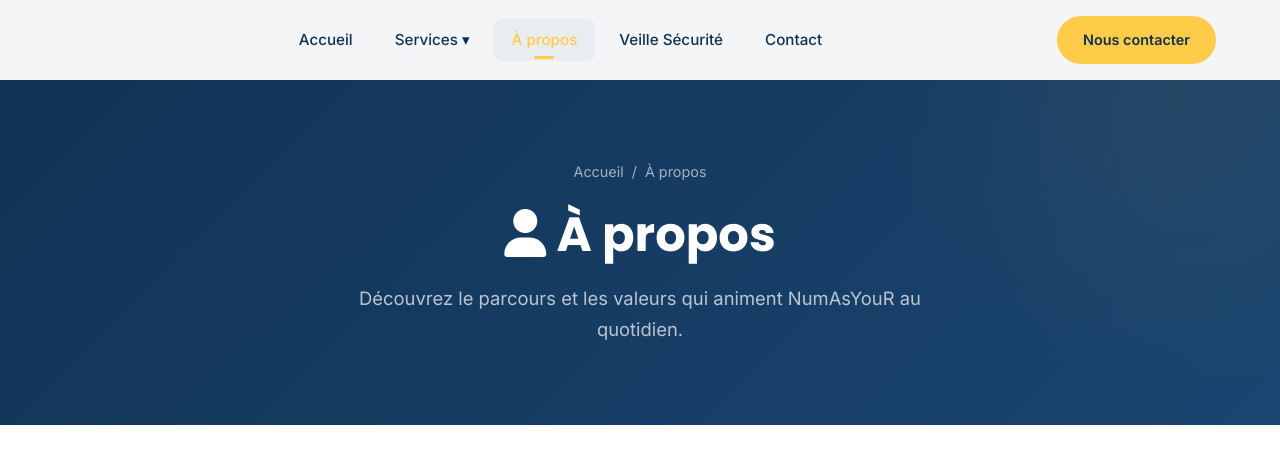
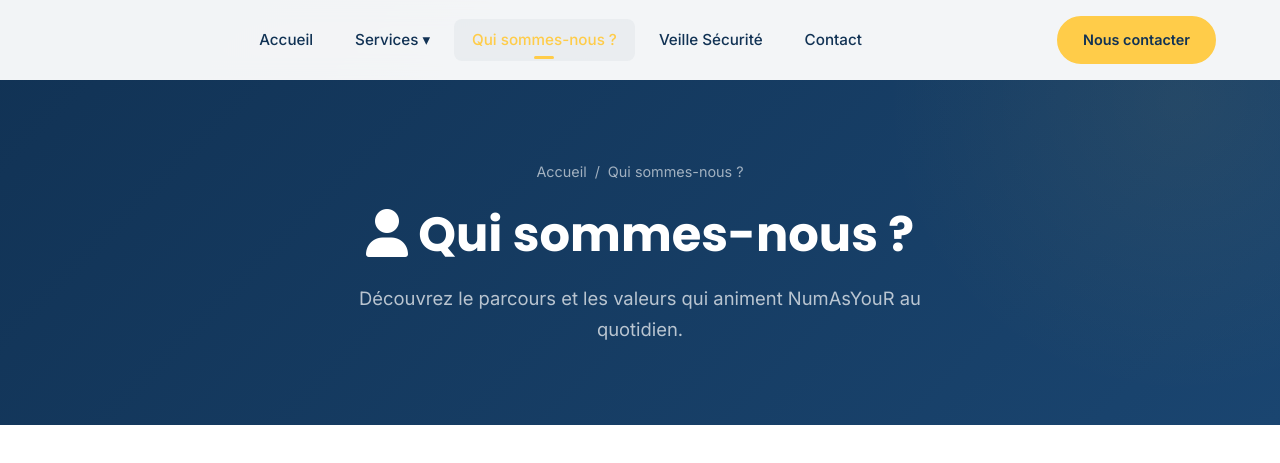
Before and after one commit to 0xz3x/numasyour-web, a Flask app: page /a-propos in a window 1280 px wide. Shown: the top 463 px of the page. Run offline with Flask 3, Linux system fonts and the light colour scheme; data that the repository does not hold is empty.

Commit message:
Update a propos
Co-authored-by: Copilot <copilot@github.com>

```diff
--- a/app.py
+++ b/app.py
@@ -387,7 +387,7 @@ def about():
     return render_template(
         "a-propos.html",
         active_page="about",
-        page_title="À propos — NumAsYouR",
+        page_title="Qui sommes-nous ? — NumAsYouR",
         page_description="Découvrez le parcours et les valeurs qui animent NumAsYouR au quotidien.",
     )
 
--- a/templates/a-propos.html
+++ b/templates/a-propos.html
@@ -2,8 +2,8 @@
 {% block content %}
 <section class="page-hero">
   <div class="container">
-    <div class="breadcrumb"><a href="{{ url_for('index') }}">Accueil</a> / <span>À propos</span></div>
-    <h1><i class="fa-solid fa-user"></i> À propos</h1>
+    <div class="breadcrumb"><a href="{{ url_for('index') }}">Accueil</a> / <span>Qui sommes-nous ?</span></div>
+    <h1><i class="fa-solid fa-user"></i> Qui sommes-nous ?</h1>
     <p>Découvrez le parcours et les valeurs qui animent NumAsYouR au quotidien.</p>
   </div>
 </section>
--- a/templates/base.html
+++ b/templates/base.html
@@ -34,7 +34,7 @@
             {% endfor %}
           </div>
         </div>
-        <a href="{{ url_for('about') }}" class="nav-link {% if active_page == 'about' %}active{% endif %}">À propos</a>
+        <a href="{{ url_for('about') }}" class="nav-link {% if active_page == 'about' %}active{% endif %}">Qui sommes-nous ?</a>
         <a href="{{ url_for('veille') }}" class="nav-link {% if active_page == 'veille' %}active{% endif %}">Veille Sécurité</a>
         <a href="{{ url_for('contact') }}" class="nav-link {% if active_page == 'contact' %}active{% endif %}">Contact</a>
       </nav>
@@ -64,7 +64,7 @@
         </div>
         <div class="footer-col">
           <h4>Liens utiles</h4>
-          <a href="{{ url_for('about') }}">À propos</a>
+          <a href="{{ url_for('about') }}">Qui sommes-nous ?</a>
           <a href="{{ url_for('veille') }}">Veille Sécurité</a>
           <a href="{{ url_for('contact') }}">Contact</a>
           <a href="{{ url_for('mentions_legales') }}">Mentions légales</a>
```
